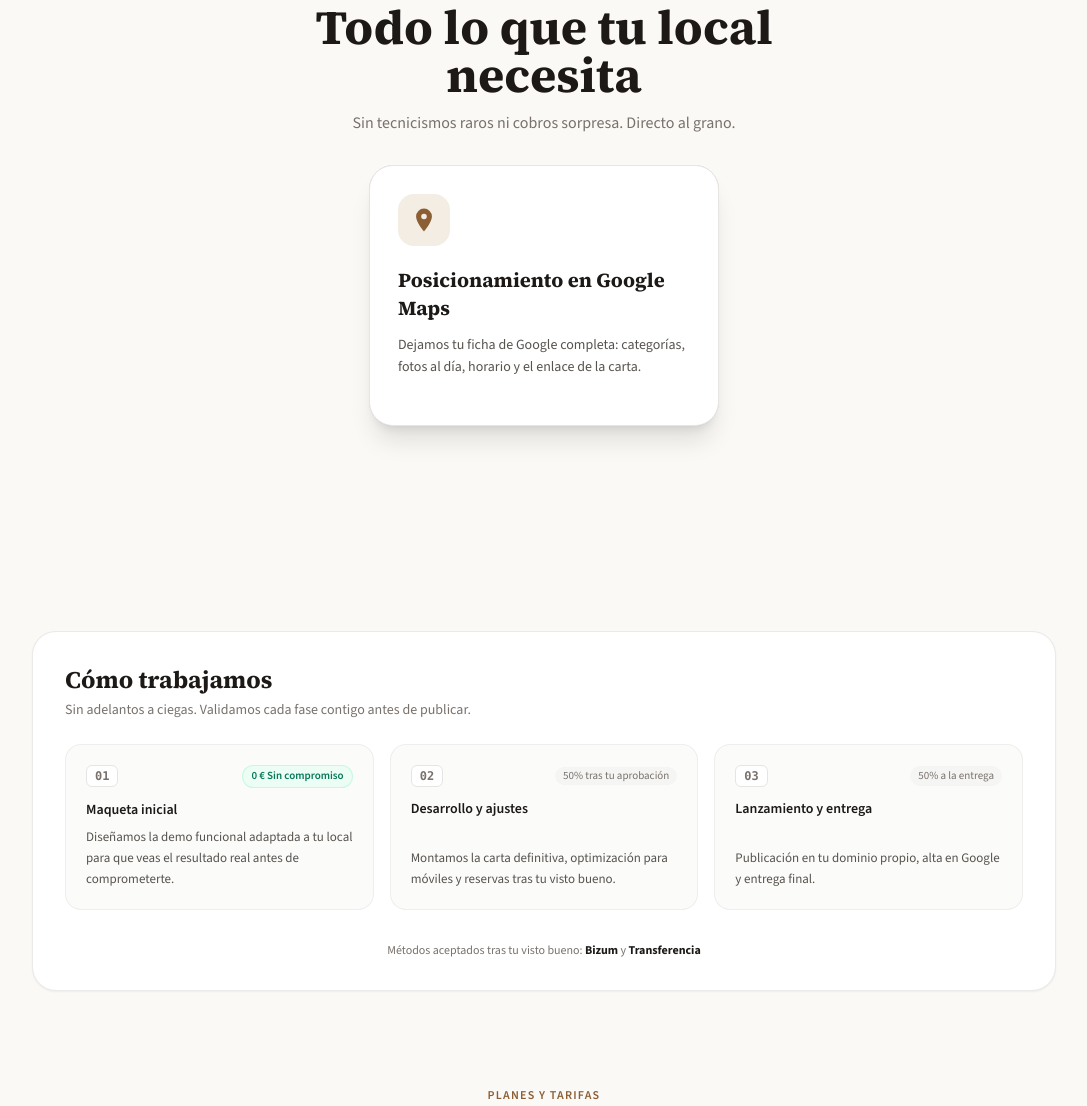
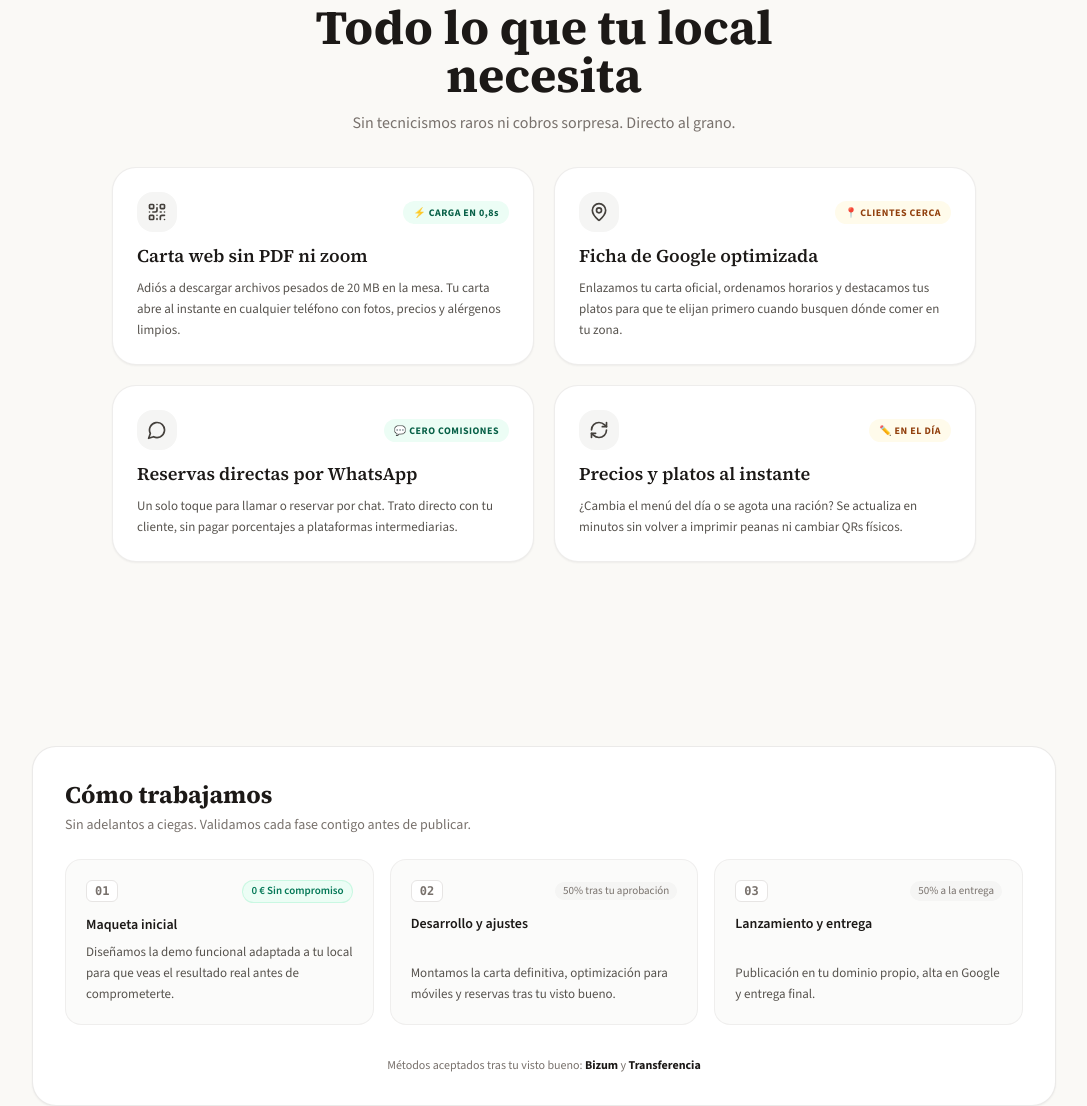
Before and after one commit to dml22dreams-lab/visiweb-madrid, a website: page index.html in a window 1280 px wide. Shown: the part 886-1992 px from the top of the page, without its empty margins (96-1183 px from the left). Drawn offline with nearby package versions, Linux system fonts and the light colour scheme.

```diff
--- a/index.html
+++ b/index.html
@@ -2,7 +2,7 @@
 <html lang="es" class="scroll-smooth scroll-pt-20 overflow-x-clip">
 <head>
   <meta charset="UTF-8">
-  <meta name="viewport" content="width=device-width, initial-scale=1.0">
+  <meta name="viewport" content="width=device-width, initial-scale=1.0, interactive-widget=resizes-content">
   <meta http-equiv="Content-Security-Policy" content="upgrade-insecure-requests">
   <title>VisiWeb Madrid | Digitalización y Webs para Bares y Restaurantes</title>
   <meta name="description" content="VisiWeb Madrid (a veces buscado como Bisiweb o Visi Web): diseño web profesional, cartas digitales interactivas con alérgenos y reservas para hostelería en Alcobendas y Madrid.">
@@ -197,6 +197,7 @@
       padding: 0;
       transform: none;
       flex-shrink: 0;
+      transition: background-color .3s ease;
     }
     @media (max-width: 767px) {
       #planes > article,
@@ -616,87 +617,61 @@
         <p class="mx-auto mt-3 max-w-xl hyphens-auto break-words text-stone-500">Sin tecnicismos raros ni cobros sorpresa. Directo al grano.</p>
       </div>
 
-      <div class="mt-8 md:hidden">
-        <div id="servicios-slider" class="flex overflow-x-auto snap-x snap-mandatory gap-4 pb-4 px-4 no-scrollbar -mx-4">
-        <article class="w-[85%] min-w-[85%] shrink-0 snap-center rounded-3xl p-6 bg-white dark:bg-stone-900 border border-stone-200 dark:border-stone-800 shadow-sm">
-          <div class="mb-5 w-fit rounded-2xl bg-[#F3EDE4] p-3 dark:bg-stone-800">
-            <svg class="h-7 w-7 text-[#8B5E34] dark:text-[#E6D5C3]" viewBox="0 0 24 24" fill="none" stroke="currentColor" stroke-width="1.8" aria-hidden="true">
-              <rect x="7" y="2.5" width="10" height="19" rx="2"></rect>
-              <path stroke-linecap="round" d="M10 6.5h4M10 10h4M10 13.5h2.5"></path>
-            </svg>
+      <div id="servicios-slider" class="mx-auto mt-8 flex max-w-4xl snap-x snap-mandatory items-stretch gap-4 overflow-x-auto px-4 pb-2 no-scrollbar -mx-4 md:mx-auto md:grid md:grid-cols-2 md:gap-5 md:overflow-visible md:px-4">
+        <article class="flex h-full w-[82vw] max-w-[320px] shrink-0 snap-center flex-col justify-between rounded-3xl border border-stone-200/70 bg-white p-6 shadow-sm transition-shadow hover:shadow-md dark:border-stone-700 dark:bg-stone-900 md:w-auto md:max-w-none">
+          <div class="mb-3 flex items-center justify-between gap-3">
+            <span class="flex h-10 w-10 shrink-0 items-center justify-center rounded-2xl bg-stone-100 text-stone-700 dark:bg-stone-800 dark:text-stone-200">
+              <svg class="h-5 w-5" viewBox="0 0 24 24" fill="none" stroke="currentColor" stroke-width="2" stroke-linecap="round" stroke-linejoin="round" aria-hidden="true"><rect width="5" height="5" x="3" y="3" rx="1"/><rect width="5" height="5" x="16" y="3" rx="1"/><rect width="5" height="5" x="3" y="16" rx="1"/><path d="M21 16h-3a2 2 0 0 0-2 2v3"/><path d="M21 21v.01"/><path d="M12 7v3a2 2 0 0 1-2 2H7"/><path d="M3 12h.01"/><path d="M12 3h.01"/><path d="M12 16v.01"/><path d="M16 12h1"/><path d="M21 12v.01"/><path d="M12 21v-1"/></svg>
+            </span>
+            <span class="rounded-full bg-emerald-50 px-2.5 py-1 text-[10px] font-bold uppercase tracking-wider text-emerald-800 dark:bg-emerald-950/50 dark:text-emerald-300">⚡ Carga en 0,8<span class="lowercase">s</span></span>
           </div>
-          <h3 class="text-xl font-bold text-stone-900 dark:text-stone-100">Carta Digital Instantánea</h3>
-          <p class="mt-3 text-sm leading-relaxed text-stone-600 dark:text-stone-400">
-            Olvídate de PDFs de 20 megas que nadie puede leer. Una carta adaptada a la pantalla de cualquier móvil que carga en menos de un segundo con código QR.
-          </p>
+          <div>
+            <h3 class="mb-2 font-serif text-lg font-semibold leading-snug text-stone-900 dark:text-stone-100">Carta web sin PDF ni zoom</h3>
+            <p class="text-[13px] leading-relaxed text-stone-600 dark:text-stone-400">Adiós a descargar archivos pesados de 20 MB en la mesa. Tu carta abre al instante en cualquier teléfono con fotos, precios y alérgenos limpios.</p>
+          </div>
         </article>
-        <article class="w-[85%] min-w-[85%] shrink-0 snap-center rounded-3xl p-6 bg-white dark:bg-stone-900 border border-stone-200 dark:border-stone-800 shadow-sm">
-          <div class="mb-5 w-fit rounded-2xl bg-[#F3EDE4] p-3 dark:bg-stone-800">
-            <svg class="h-7 w-7 text-[#8B5E34] dark:text-[#E6D5C3]" viewBox="0 0 24 24" fill="currentColor" aria-hidden="true">
-              <path d="M12 2.2a6.8 6.8 0 0 0-6.8 6.8c0 5.1 6.8 12.8 6.8 12.8s6.8-7.7 6.8-12.8A6.8 6.8 0 0 0 12 2.2zm0 9.2a2.4 2.4 0 1 1 0-4.8 2.4 2.4 0 0 1 0 4.8z"></path>
-            </svg>
+        <article class="flex h-full w-[82vw] max-w-[320px] shrink-0 snap-center flex-col justify-between rounded-3xl border border-stone-200/70 bg-white p-6 shadow-sm transition-shadow hover:shadow-md dark:border-stone-700 dark:bg-stone-900 md:w-auto md:max-w-none">
+          <div class="mb-3 flex items-center justify-between gap-3">
+            <span class="flex h-10 w-10 shrink-0 items-center justify-center rounded-2xl bg-stone-100 text-stone-700 dark:bg-stone-800 dark:text-stone-200">
+              <svg class="h-5 w-5" viewBox="0 0 24 24" fill="none" stroke="currentColor" stroke-width="2" stroke-linecap="round" stroke-linejoin="round" aria-hidden="true"><path d="M20 10c0 4.993-5.539 10.193-7.399 11.799a1 1 0 0 1-1.202 0C9.539 20.193 4 14.993 4 10a8 8 0 0 1 16 0"/><circle cx="12" cy="10" r="3"/></svg>
+            </span>
+            <span class="rounded-full bg-amber-50 px-2.5 py-1 text-[10px] font-bold uppercase tracking-wider text-amber-800 dark:bg-amber-950/40 dark:text-amber-300">📍 Clientes cerca</span>
           </div>
-          <h3 class="text-xl font-bold text-stone-900 dark:text-stone-100">Posicionamiento en Google Maps</h3>
-          <p class="mt-3 text-sm leading-relaxed text-stone-600 dark:text-stone-400">
-            Dejamos tu ficha de Google completa: categorías, fotos al día, horario y el enlace de la carta.
-          </p>
+          <div>
+            <h3 class="mb-2 font-serif text-lg font-semibold leading-snug text-stone-900 dark:text-stone-100">Ficha de Google optimizada</h3>
+            <p class="text-[13px] leading-relaxed text-stone-600 dark:text-stone-400">Enlazamos tu carta oficial, ordenamos horarios y destacamos tus platos para que te elijan primero cuando busquen dónde comer en tu zona.</p>
+          </div>
         </article>
-        <article class="w-[85%] min-w-[85%] shrink-0 snap-center rounded-3xl p-6 bg-white dark:bg-stone-900 border border-stone-200 dark:border-stone-800 shadow-sm">
-          <div class="mb-5 w-fit rounded-2xl bg-[#F3EDE4] p-3 dark:bg-stone-800">
-            <svg class="h-7 w-7 text-[#8B5E34] dark:text-[#E6D5C3]" viewBox="0 0 24 24" fill="currentColor" aria-hidden="true">
-              <path d="M7.4 3.2c.4-.4 1-.5 1.5-.3l2.2.9c.5.2.8.7.8 1.2l-.1 2.1a1.3 1.3 0 0 1-.7 1.1l-1.2.6a10.6 10.6 0 0 0 5.1 5.1l.6-1.2c.2-.4.6-.6 1.1-.7l2.1-.1c.5 0 1 .3 1.2.8l.9 2.2c.2.5.1 1.1-.3 1.5l-1.3 1.3c-.4.4-1 .6-1.6.5C10.8 18.6 5.4 13.2 4.6 6.1c-.1-.6.1-1.2.5-1.6L7.4 3.2z"></path>
-            </svg>
+        <article class="flex h-full w-[82vw] max-w-[320px] shrink-0 snap-center flex-col justify-between rounded-3xl border border-stone-200/70 bg-white p-6 shadow-sm transition-shadow hover:shadow-md dark:border-stone-700 dark:bg-stone-900 md:w-auto md:max-w-none">
+          <div class="mb-3 flex items-center justify-between gap-3">
+            <span class="flex h-10 w-10 shrink-0 items-center justify-center rounded-2xl bg-stone-100 text-stone-700 dark:bg-stone-800 dark:text-stone-200">
+              <svg class="h-5 w-5" viewBox="0 0 24 24" fill="none" stroke="currentColor" stroke-width="2" stroke-linecap="round" stroke-linejoin="round" aria-hidden="true"><path d="M7.9 20A9 9 0 1 0 4 16.1L2 22Z"/></svg>
+            </span>
+            <span class="rounded-full bg-emerald-50 px-2.5 py-1 text-[10px] font-bold uppercase tracking-wider text-emerald-800 dark:bg-emerald-950/50 dark:text-emerald-300">💬 Cero comisiones</span>
           </div>
-          <h3 class="text-xl font-bold text-stone-900 dark:text-stone-100">Reservas a un solo toque</h3>
-          <p class="mt-3 text-sm leading-relaxed text-stone-600 dark:text-stone-400">
-            Botones directos para llamar al bar o enviar un WhatsApp con un clic. Menos pasos para el cliente, más mesas reservadas para ti.
-          </p>
+          <div>
+            <h3 class="mb-2 font-serif text-lg font-semibold leading-snug text-stone-900 dark:text-stone-100">Reservas directas por WhatsApp</h3>
+            <p class="text-[13px] leading-relaxed text-stone-600 dark:text-stone-400">Un solo toque para llamar o reservar por chat. Trato directo con tu cliente, sin pagar porcentajes a plataformas intermediarias.</p>
+          </div>
         </article>
-        </div>
-        <div class="flex items-center justify-center gap-2" role="tablist" aria-label="Servicios">
-          <button type="button" data-servicio-dot="0" aria-label="Carta digital" class="h-2 w-2 rounded-full bg-stone-800 dark:bg-stone-100"></button>
-          <button type="button" data-servicio-dot="1" aria-label="Google Maps" class="h-2 w-2 rounded-full bg-stone-300 dark:bg-stone-600"></button>
-          <button type="button" data-servicio-dot="2" aria-label="Reservas" class="h-2 w-2 rounded-full bg-stone-300 dark:bg-stone-600"></button>
-        </div>
-      </div>
-
-      <div class="relative mx-auto hidden h-[320px] w-full max-w-5xl items-center justify-center md:flex">
-        <div class="svc-stack relative w-[320px] lg:w-[350px]">
-        <article class="svc-card svc-izq rounded-3xl border border-stone-200 bg-white p-7 dark:border-stone-800 dark:bg-stone-900">
-          <div class="mb-5 w-fit rounded-2xl bg-[#F3EDE4] p-3 dark:bg-stone-800">
-            <svg class="h-7 w-7 text-[#8B5E34] dark:text-[#E6D5C3]" viewBox="0 0 24 24" fill="none" stroke="currentColor" stroke-width="1.8" aria-hidden="true">
-              <rect x="7" y="2.5" width="10" height="19" rx="2"></rect>
-              <path stroke-linecap="round" d="M10 6.5h4M10 10h4M10 13.5h2.5"></path>
-            </svg>
+        <article class="flex h-full w-[82vw] max-w-[320px] shrink-0 snap-center flex-col justify-between rounded-3xl border border-stone-200/70 bg-white p-6 shadow-sm transition-shadow hover:shadow-md dark:border-stone-700 dark:bg-stone-900 md:w-auto md:max-w-none">
+          <div class="mb-3 flex items-center justify-between gap-3">
+            <span class="flex h-10 w-10 shrink-0 items-center justify-center rounded-2xl bg-stone-100 text-stone-700 dark:bg-stone-800 dark:text-stone-200">
+              <svg class="h-5 w-5" viewBox="0 0 24 24" fill="none" stroke="currentColor" stroke-width="2" stroke-linecap="round" stroke-linejoin="round" aria-hidden="true"><path d="M3 12a9 9 0 0 1 9-9 9.75 9.75 0 0 1 6.74 2.74L21 8"/><path d="M21 3v5h-5"/><path d="M21 12a9 9 0 0 1-9 9 9.75 9.75 0 0 1-6.74-2.74L3 16"/><path d="M8 16H3v5"/></svg>
+            </span>
+            <span class="rounded-full bg-amber-50 px-2.5 py-1 text-[10px] font-bold uppercase tracking-wider text-amber-800 dark:bg-amber-950/40 dark:text-amber-300">✏️ En el día</span>
           </div>
-          <h3 class="text-xl font-bold text-stone-900 dark:text-stone-100">Carta Digital Instantánea</h3>
-          <p class="mt-3 text-sm leading-relaxed text-stone-600 dark:text-stone-400">
-            Olvídate de PDFs de 20 megas que nadie puede leer. Una carta adaptada a la pantalla de cualquier móvil que carga en menos de un segundo con código QR.
-          </p>
+          <div>
+            <h3 class="mb-2 font-serif text-lg font-semibold leading-snug text-stone-900 dark:text-stone-100">Precios y platos al instante</h3>
+            <p class="text-[13px] leading-relaxed text-stone-600 dark:text-stone-400">¿Cambia el menú del día o se agota una ración? Se actualiza en minutos sin volver a imprimir peanas ni cambiar QRs físicos.</p>
+          </div>
         </article>
-        <article class="svc-card svc-front relative z-20 rounded-3xl border border-stone-200 bg-white p-7 shadow-xl dark:border-stone-800 dark:bg-stone-900">
-          <div class="mb-5 w-fit rounded-2xl bg-[#F3EDE4] p-3 dark:bg-stone-800">
-            <svg class="h-7 w-7 text-[#8B5E34] dark:text-[#E6D5C3]" viewBox="0 0 24 24" fill="currentColor" aria-hidden="true">
-              <path d="M12 2.2a6.8 6.8 0 0 0-6.8 6.8c0 5.1 6.8 12.8 6.8 12.8s6.8-7.7 6.8-12.8A6.8 6.8 0 0 0 12 2.2zm0 9.2a2.4 2.4 0 1 1 0-4.8 2.4 2.4 0 0 1 0 4.8z"></path>
-            </svg>
-          </div>
-          <h3 class="text-xl font-bold text-stone-900 dark:text-stone-100">Posicionamiento en Google Maps</h3>
-          <p class="mt-3 text-sm leading-relaxed text-stone-600 dark:text-stone-400">
-            Dejamos tu ficha de Google completa: categorías, fotos al día, horario y el enlace de la carta.
-          </p>
-        </article>
-        <article class="svc-card svc-der rounded-3xl border border-stone-200 bg-white p-7 dark:border-stone-800 dark:bg-stone-900">
-          <div class="mb-5 w-fit rounded-2xl bg-[#F3EDE4] p-3 dark:bg-stone-800">
-            <svg class="h-7 w-7 text-[#8B5E34] dark:text-[#E6D5C3]" viewBox="0 0 24 24" fill="currentColor" aria-hidden="true">
-              <path d="M7.4 3.2c.4-.4 1-.5 1.5-.3l2.2.9c.5.2.8.7.8 1.2l-.1 2.1a1.3 1.3 0 0 1-.7 1.1l-1.2.6a10.6 10.6 0 0 0 5.1 5.1l.6-1.2c.2-.4.6-.6 1.1-.7l2.1-.1c.5 0 1 .3 1.2.8l.9 2.2c.2.5.1 1.1-.3 1.5l-1.3 1.3c-.4.4-1 .6-1.6.5C10.8 18.6 5.4 13.2 4.6 6.1c-.1-.6.1-1.2.5-1.6L7.4 3.2z"></path>
-            </svg>
-          </div>
-          <h3 class="text-xl font-bold text-stone-900 dark:text-stone-100">Reservas a un solo toque</h3>
-          <p class="mt-3 text-sm leading-relaxed text-stone-600 dark:text-stone-400">
-            Botones directos para llamar al bar o enviar un WhatsApp con un clic. Menos pasos para el cliente, más mesas reservadas para ti.
-          </p>
-        </article>
-        </div>
+      </div>
+      <div class="mt-3 flex items-center justify-center gap-2 md:hidden" role="tablist" aria-label="Servicios">
+        <button type="button" data-servicio-dot="0" aria-label="Carta web" aria-current="true" class="h-2 w-2 rounded-full bg-stone-800 transition-colors duration-300 dark:bg-stone-100"></button>
+        <button type="button" data-servicio-dot="1" aria-label="Ficha de Google" class="h-2 w-2 rounded-full bg-stone-300 transition-colors duration-300 dark:bg-stone-600"></button>
+        <button type="button" data-servicio-dot="2" aria-label="Reservas" class="h-2 w-2 rounded-full bg-stone-300 transition-colors duration-300 dark:bg-stone-600"></button>
+        <button type="button" data-servicio-dot="3" aria-label="Carta al día" class="h-2 w-2 rounded-full bg-stone-300 transition-colors duration-300 dark:bg-stone-600"></button>
       </div>
     </div>
   </section>
@@ -746,8 +721,8 @@
     </aside>
 
     <div class="reveal mx-auto max-w-3xl text-center">
-      <p class="mb-3 text-xs font-semibold uppercase tracking-widest text-[#8B5E34] dark:text-[#E6D5C3]">Planes y tarifas</p>
-      <h2 class="mb-12 break-words text-3xl font-bold leading-tight tracking-tight text-stone-900 dark:text-stone-100 sm:mb-16 sm:text-4xl md:text-5xl">Planes transparentes pensados para hostelería</h2>
+      <p class="text-[11px] font-bold uppercase tracking-wider text-amber-800 dark:text-amber-300">Planes y tarifas</p>
+      <h2 class="mb-6 mt-2 font-serif text-2xl font-bold leading-tight text-stone-900 dark:text-stone-100 sm:mb-8 sm:text-3xl">Precios claros, sin sorpresas</h2>
     </div>
 
     <div id="plan-tabs" class="mb-6 grid grid-cols-3 gap-1 rounded-2xl bg-stone-200/80 p-1 dark:bg-stone-800/80 sm:mb-8 md:hidden" role="tablist" aria-label="Planes">
@@ -1206,9 +1181,9 @@
     </div>
   </dialog>
 
-  <div id="interest-modal" class="pointer-events-none fixed inset-0 z-[90] hidden items-center justify-center p-3 sm:p-4" aria-hidden="true">
+  <div id="interest-modal" class="pointer-events-none fixed inset-0 z-[90] hidden items-start justify-center overflow-y-auto overscroll-contain px-4 pt-8 sm:items-center sm:pt-0" aria-hidden="true">
     <button type="button" id="interest-backdrop" class="absolute inset-0 bg-stone-950/60 opacity-0 transition-opacity duration-300" aria-label="Cerrar"></button>
-    <form id="interest-form" novalidate role="dialog" aria-modal="true" aria-labelledby="interest-title" class="relative max-h-[calc(100dvh-1.5rem)] w-full max-w-md overflow-y-auto overscroll-contain rounded-2xl border border-stone-200 bg-white p-4 opacity-0 shadow-lg transition duration-300 dark:border-stone-800 dark:bg-stone-950 sm:p-5">
+    <form id="interest-form" novalidate role="dialog" aria-modal="true" aria-labelledby="interest-title" class="relative max-h-[88vh] w-full max-w-md overflow-y-auto overscroll-contain rounded-2xl border border-stone-200 bg-white p-5 opacity-0 shadow-lg transition duration-300 dark:border-stone-800 dark:bg-stone-950 sm:p-6">
       <div class="mb-2 flex items-center gap-2">
         <button type="button" id="interest-back" class="hidden shrink-0 text-xs font-medium text-stone-500 transition-colors hover:text-stone-900 dark:text-stone-400 dark:hover:text-stone-100">← Volver</button>
         <span id="interest-back-sep" class="hidden h-3 w-px shrink-0 self-center bg-stone-300 dark:bg-stone-600" aria-hidden="true"></span>
@@ -1257,13 +1232,17 @@
           <button type="button" id="interest-continue" class="rounded-full bg-stone-900 px-4 py-3 text-sm font-semibold text-white transition-colors hover:bg-stone-800 dark:bg-stone-100 dark:text-stone-900 dark:hover:bg-white">Continuar →</button>
         </div>
       </div>
-      <div id="interest-contact-wrap" data-wizard-step="3" class="hidden">
-        <label id="interest-name-label" class="block text-sm font-normal text-stone-800 dark:text-stone-200" for="interest-name">Nombre de tu bar o local</label>
-        <input id="interest-name" name="nombre" required autocomplete="off" placeholder="Nombre de tu bar o local" class="mt-1.5 w-full rounded-xl border border-stone-300 bg-white px-3 py-2.5 text-base text-stone-900 outline-none focus:border-stone-300 focus:outline-none focus:ring-0 dark:border-stone-700 dark:bg-stone-900 dark:text-stone-100 dark:focus:border-stone-700">
-        <label id="interest-zone-label" class="mt-3 block text-sm font-normal text-stone-800 dark:text-stone-200" for="interest-zone">Zona o municipio (ej. Alcobendas)</label>
-        <input id="interest-zone" name="zona" required autocomplete="off" placeholder="Zona o municipio (ej. Alcobendas)" class="mt-1.5 w-full rounded-xl border border-stone-300 bg-white px-3 py-2.5 text-base text-stone-900 outline-none focus:border-stone-300 focus:outline-none focus:ring-0 dark:border-stone-700 dark:bg-stone-900 dark:text-stone-100 dark:focus:border-stone-700">
-        <p id="interest-error" class="mt-3 hidden text-sm font-semibold text-red-600 dark:text-red-400" role="alert"></p>
-        <button type="button" id="interest-to-summary" class="mt-4 w-full rounded-full bg-stone-900 px-4 py-3 text-sm font-semibold text-white transition-colors hover:bg-stone-800 dark:bg-stone-100 dark:text-stone-900 dark:hover:bg-white">Continuar →</button>
+      <div id="interest-contact-wrap" data-wizard-step="3" class="hidden space-y-3.5">
+        <div>
+          <label id="interest-name-label" class="block text-sm font-normal text-stone-800 dark:text-stone-200" for="interest-name">Nombre de tu bar o local</label>
+          <input id="interest-name" name="nombre" required autocomplete="off" placeholder="Nombre de tu bar o local" class="mt-1.5 w-full rounded-xl border border-stone-300 bg-white px-3 py-2.5 text-base text-stone-900 outline-none focus:border-stone-300 focus:outline-none focus:ring-0 dark:border-stone-700 dark:bg-stone-900 dark:text-stone-100 dark:focus:border-stone-700">
+        </div>
+        <div>
+          <label id="interest-zone-label" class="block text-sm font-normal text-stone-800 dark:text-stone-200" for="interest-zone">Zona o municipio (ej. Alcobendas)</label>
+          <input id="interest-zone" name="zona" required autocomplete="off" placeholder="Zona o municipio (ej. Alcobendas)" class="mt-1.5 w-full rounded-xl border border-stone-300 bg-white px-3 py-2.5 text-base text-stone-900 outline-none focus:border-stone-300 focus:outline-none focus:ring-0 dark:border-stone-700 dark:bg-stone-900 dark:text-stone-100 dark:focus:border-stone-700">
+        </div>
+        <p id="interest-error" class="hidden text-sm font-semibold text-red-600 dark:text-red-400" role="alert"></p>
+        <button type="button" id="interest-to-summary" class="w-full rounded-full bg-stone-900 px-4 py-3 text-sm font-semibold text-white transition-colors hover:bg-stone-800 dark:bg-stone-100 dark:text-stone-900 dark:hover:bg-white">Continuar →</button>
       </div>
       <div id="interest-summary-wrap" data-wizard-step="4" class="hidden">
         <div id="interest-summary" class="rounded-xl bg-stone-50 px-3 py-2.5 text-xs leading-relaxed text-stone-700 dark:bg-stone-900 dark:text-stone-300"></div>
@@ -1359,6 +1338,30 @@
       var form = document.getElementById('interest-form');
       var nameInput = document.getElementById('interest-name');
       var zoneInput = document.getElementById('interest-zone');
+
+      function focusField(input) {
+        if (!input) return;
+        var winX = window.scrollX;
+        var winY = window.scrollY;
+        var overlayTop = modal.scrollTop;
+        input.focus({ preventScroll: true });
+        requestAnimationFrame(function () {
+          window.scrollTo(winX, winY);
+          modal.scrollTop = overlayTop;
+        });
+      }
+
+      [nameInput, zoneInput].forEach(function (input) {
+        input.addEventListener('focus', function () {
+          var winX = window.scrollX;
+          var winY = window.scrollY;
+          var overlayTop = modal.scrollTop;
+          requestAnimationFrame(function () {
+            window.scrollTo(winX, winY);
+            modal.scrollTop = overlayTop;
+          });
+        });
+      });
       var zoneLabel = document.getElementById('interest-zone-label');
       var planLabel = document.getElementById('interest-plan');
       var titleEl = document.getElementById('interest-title');
@@ -1521,7 +1524,7 @@
         progressBar.style.width = (step * 100 / 4) + '%';
         setSubtitle(step === 2 ? 'Opcional. Puedes añadirlo ahora o solicitarlo más adelante.' : '');
         if (step === 4) renderSummary();
-        if (step === 3) nameInput.focus();
+        if (step === 3) focusField(nameInput);
         syncNext();
       }
 
@@ -1582,7 +1585,7 @@
           form.classList.add('opacity-100');
           form.classList.remove('opacity-0');
         });
-        if (!showMaint) nameInput.focus();
+        if (!showMaint) focusField(nameInput);
       }
 
       function closeInterest() {
@@ -1860,7 +1863,7 @@
             : !name
               ? 'Indica el nombre de tu local.'
               : 'Indica la zona.');
-          (!name ? nameInput : zoneInput).focus();
+          focusField(!name ? nameInput : zoneInput);
           return;
         }
         hideInterestError();
@@ -1903,7 +1906,7 @@
             : !name
               ? 'Indica el nombre de tu local.'
               : 'Indica la zona.');
-          (!name ? nameInput : zoneInput).focus();
+          focusField(!name ? nameInput : zoneInput);
           return;
         }
         if (mode !== 'pack' && !currentPlan) return;
@@ -2128,8 +2131,8 @@
         dots.forEach(function (dot, index) {
           var on = index === active;
           dot.className = on
-            ? 'h-2 w-2 rounded-full bg-stone-800 dark:bg-stone-100'
-            : 'h-2 w-2 rounded-full bg-stone-300 dark:bg-stone-600';
+            ? 'h-2 w-2 rounded-full bg-stone-800 transition-colors duration-300 dark:bg-stone-100'
+            : 'h-2 w-2 rounded-full bg-stone-300 transition-colors duration-300 dark:bg-stone-600';
           if (on) dot.setAttribute('aria-current', 'true');
           else dot.removeAttribute('aria-current');
         });
```
